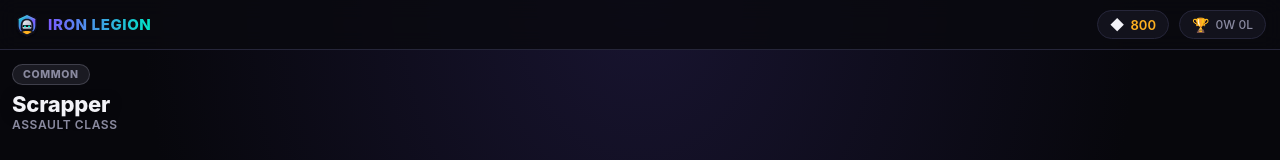
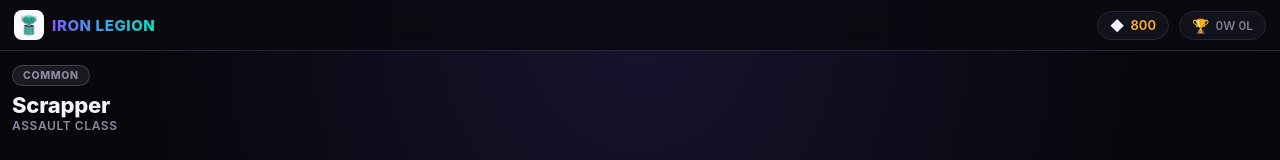
Before and after one commit to 609NFT/robots-cache-test3, a website: page index.html in a window 1280 px wide. Shown: the top 160 px of the page. Drawn offline with nearby package versions, Linux system fonts and the light colour scheme; animation ran at ten frames a second.

Commit message:
Fix header logo rendering

```diff
--- a/index.html
+++ b/index.html
@@ -23,8 +23,17 @@ body{
 
 /* topbar */
 #topbar{display:flex;align-items:center;gap:10px;padding:10px 14px;background:rgba(10,10,16,.85);backdrop-filter:blur(10px);border-bottom:1px solid var(--border);z-index:20}
-.brand{display:flex;align-items:center;gap:8px;font-weight:800;font-size:15px;letter-spacing:.04em}
-.brand-mark{width:26px;height:26px;flex:none;object-fit:contain;border-radius:6px}
+.brand{display:flex;align-items:center;gap:8px;font-weight:800;font-size:15px;letter-spacing:.04em;min-width:0}
+.brand-mark{
+  width:30px;
+  height:30px;
+  flex:none;
+  display:block;
+  object-fit:cover;
+  object-position:center;
+  border-radius:8px;
+  background:#10111b;
+}
 .brand-text{background:linear-gradient(90deg,var(--accent),var(--accent2));-webkit-background-clip:text;background-clip:text;color:transparent}
 .pill{display:flex;align-items:center;gap:6px;background:var(--card);border:1px solid var(--border);border-radius:999px;padding:5px 12px;font-size:13px;font-weight:600;white-space:nowrap}
 .pill .ico{font-size:14px}
@@ -131,7 +140,7 @@ body{
 <div id="app">
   <div id="topbar">
     <span class="brand">
-      <img class="brand-mark" src="/images/iron-legion-mark.svg" alt="Iron Legion"/>
+      <img class="brand-mark" src="/images/app-logo.png" width="30" height="30" alt="Iron Legion" decoding="async"/>
       <span class="brand-text">IRON LEGION</span>
     </span>
     <div class="spacer"></div>
```
